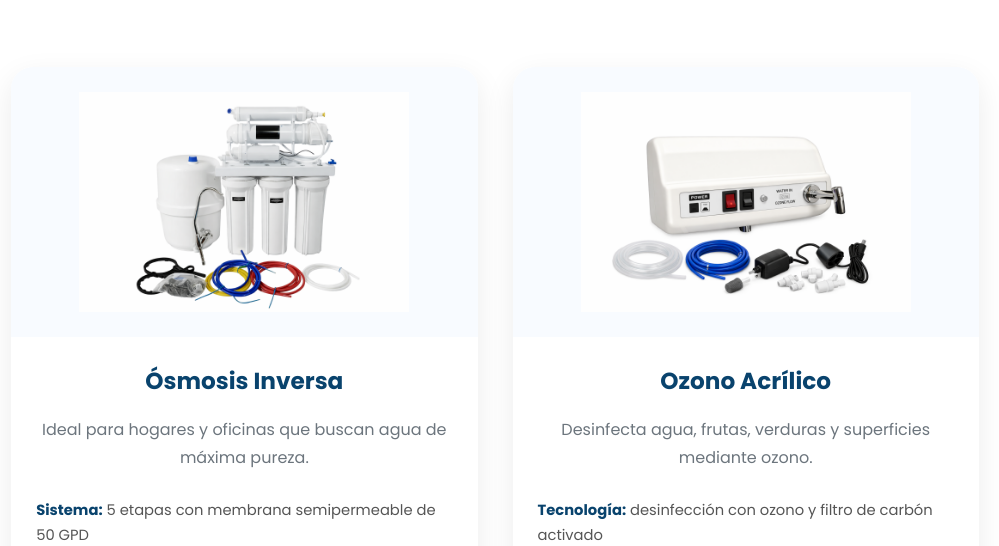
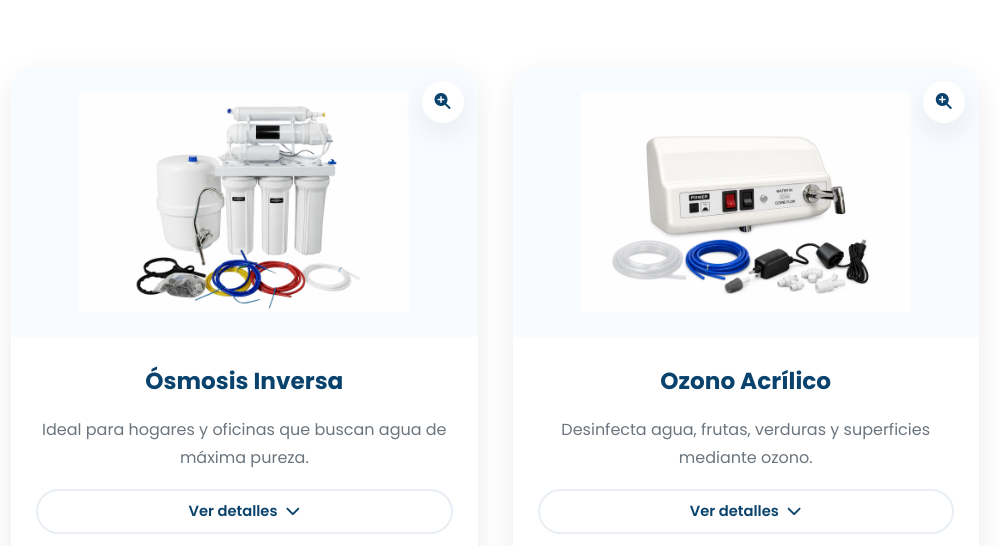
Before and after one commit to aquapure502/AquaPure, a plain HTML site: page index.html in a window 1280 px wide. Shown: the part 4793-5339 px from the top of the page, without its empty margins (145-1144 px from the left). Drawn offline with Linux system fonts and the light colour scheme.

Commit message:
ACTUALIZACION

```diff
--- a/script.js
+++ b/script.js
@@ -185,6 +185,38 @@ document.addEventListener("DOMContentLoaded", () => {
     });
 
     /*==========================================
+        DETALLES DESPLEGABLES DE PRODUCTOS
+    ==========================================*/
+
+    const tarjetas = document.querySelectorAll(".card-producto");
+
+    tarjetas.forEach(tarjeta => {
+
+        const ficha = tarjeta.querySelector(".ficha-producto");
+        const imagenTarjeta = tarjeta.querySelector("img");
+
+        if (!ficha || !imagenTarjeta) return;
+
+        const boton = document.createElement("button");
+        boton.type = "button";
+        boton.className = "btn-detalles";
+        boton.setAttribute("aria-expanded", "false");
+        boton.innerHTML = '<span>Ver detalles</span> <i class="fa-solid fa-chevron-down"></i>';
+
+        ficha.before(boton);
+
+        function alternar() {
+            const abierta = tarjeta.classList.toggle("abierta");
+            boton.setAttribute("aria-expanded", abierta);
+            boton.querySelector("span").textContent = abierta ? "Ocultar detalles" : "Ver detalles";
+        }
+
+        boton.addEventListener("click", alternar);
+        imagenTarjeta.addEventListener("click", alternar);
+
+    });
+
+    /*==========================================
             VISOR Y ZOOM DE PRODUCTOS
     ==========================================*/
 
@@ -232,10 +264,21 @@ document.addEventListener("DOMContentLoaded", () => {
         visorImagen.removeAttribute("src");
 
     }
+
     if (visor && visorImagen) {
 
+        // Botón de lupa sobre cada imagen para abrir el zoom
         imagenesProductos.forEach(imagen => {
-            imagen.addEventListener("click", () => abrirVisor(imagen));
+
+            const lupa = document.createElement("button");
+            lupa.type = "button";
+            lupa.className = "btn-zoom";
+            lupa.setAttribute("aria-label", "Ampliar imagen");
+            lupa.innerHTML = '<i class="fa-solid fa-magnifying-glass-plus"></i>';
+            lupa.addEventListener("click", () => abrirVisor(imagen));
+
+            imagen.parentElement.appendChild(lupa);
+
         });
 
         visorCerrar.addEventListener("click", cerrarVisor);
--- a/style.css
+++ b/style.css
@@ -393,7 +393,7 @@ p{ color:#555; }
     background:#f8fbff;
     padding:25px;
     transition:.4s;
-    cursor:zoom-in;
+    cursor:pointer;
 }
 
 .card-producto:hover img{ transform:scale(1.05); }
@@ -417,11 +417,19 @@ p{ color:#555; }
 .card-producto > p:not(.precio){ flex:none; margin-bottom:18px; }
 
 .card-producto .ficha-producto{
-    flex:1;
+    flex:none;
+    max-height:0;
+    overflow:hidden;
     padding:0 25px;
-    margin-bottom:20px;
+    margin-bottom:0;
     text-align:left;
     font-size:.92rem;
+    transition:max-height .45s ease, margin-bottom .45s ease;
+}
+
+.card-producto.abierta .ficha-producto{
+    max-height:600px;
+    margin-bottom:20px;
 }
 
 .ficha-producto li{
@@ -434,11 +442,62 @@ p{ color:#555; }
 
 .card-producto .precio{
     flex:none;
+    margin-top:auto;
     margin-bottom:20px;
     font-size:1.15rem;
     font-weight:700;
     color:var(--color-principal);
 }
+
+/*--- Botón "Ver detalles" y lupa de zoom ---*/
+
+.card-producto{ position:relative; }
+
+.btn-detalles{
+    display:flex;
+    align-items:center;
+    justify-content:center;
+    gap:8px;
+    margin:0 25px 15px;
+    padding:10px 18px;
+    border:2px solid var(--color-borde);
+    border-radius:50px;
+    background:#fff;
+    color:var(--color-principal);
+    font-family:'Poppins',sans-serif;
+    font-weight:600;
+    font-size:.92rem;
+    cursor:pointer;
+    transition:var(--transicion);
+}
+
+.btn-detalles:hover{
+    border-color:var(--color-secundario);
+    color:var(--color-secundario);
+}
+
+.btn-detalles i{ transition:transform var(--transicion); }
+
+.card-producto.abierta .btn-detalles i{ transform:rotate(180deg); }
+
+.btn-zoom{
+    position:absolute;
+    top:14px;
+    right:14px;
+    width:42px;
+    height:42px;
+    border:none;
+    border-radius:50%;
+    background:#fff;
+    color:var(--color-principal);
+    box-shadow:var(--sombra);
+    font-size:1rem;
+    cursor:pointer;
+    transition:var(--transicion);
+    z-index:1;
+}
+
+.btn-zoom:hover{ background:var(--color-principal); color:#fff; }
 
 /*--- Comparativa de ozonos ---*/
 
```
